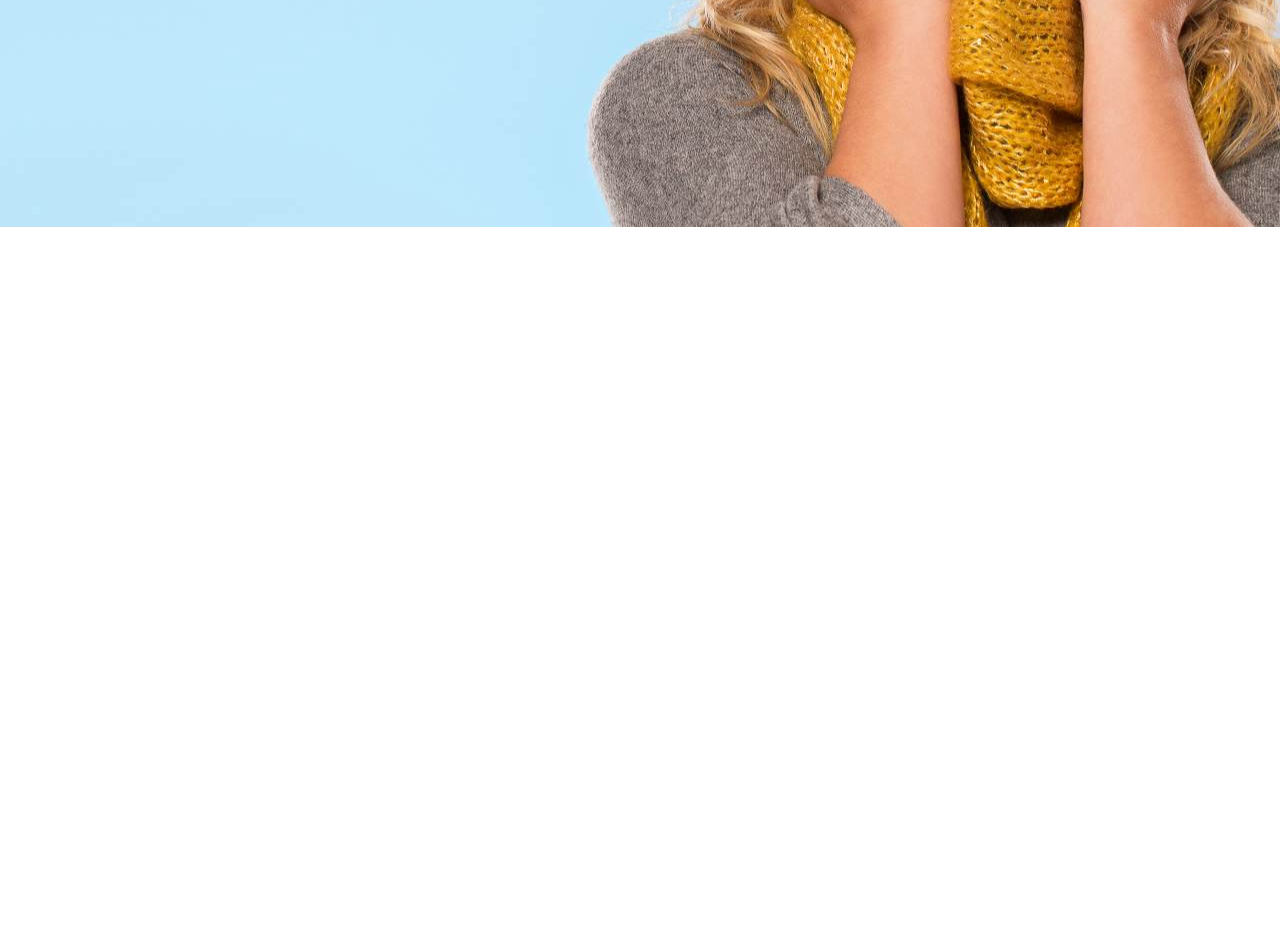
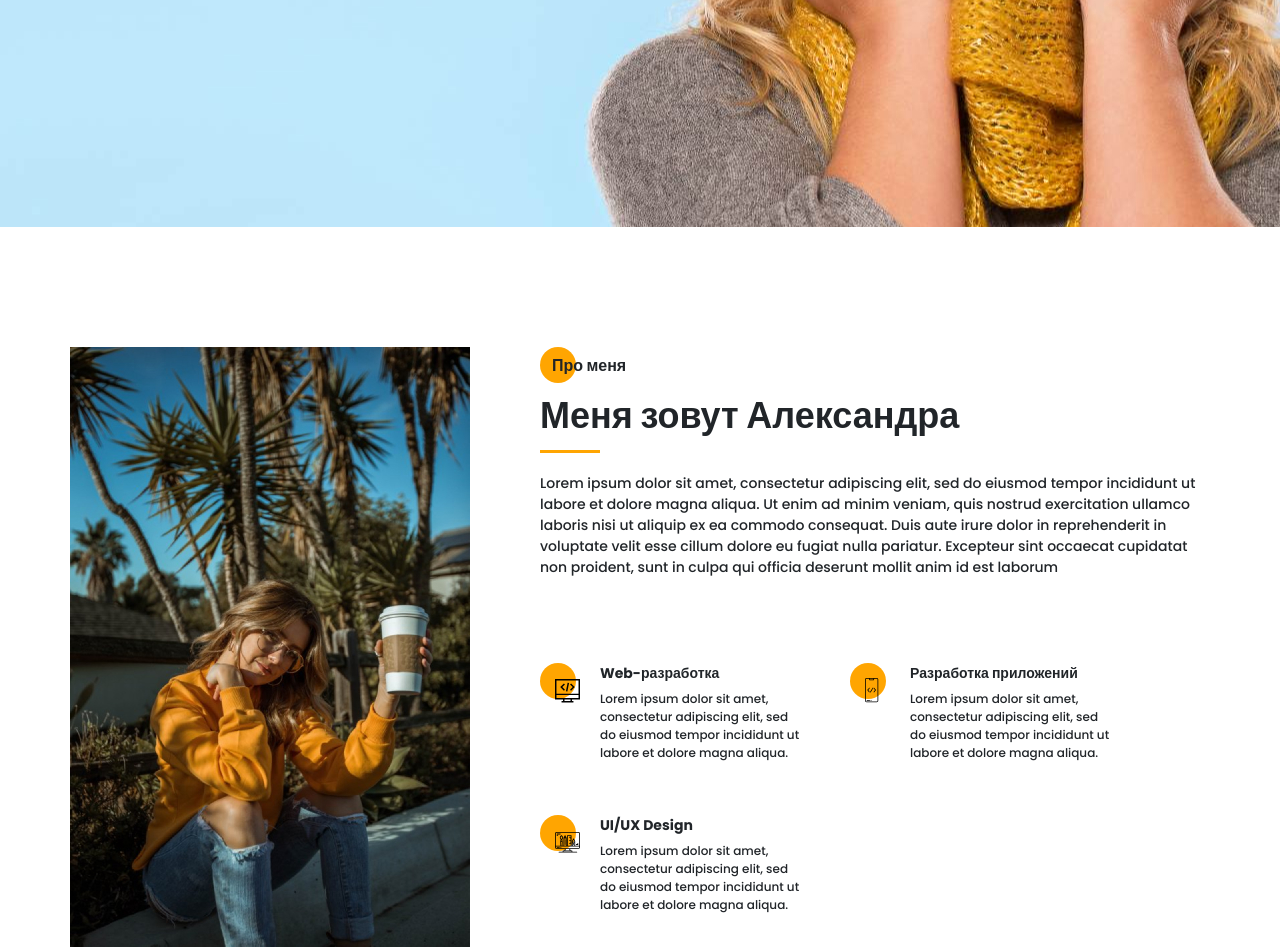
Before and after one commit to gitMike23/Portfolio_project, a plain HTML site: page src/index.html in a window 1280 px wide. Shown: the part 573-1520 px from the top of the page. Before the commit the page ends 800 px from the top, so only its background shows below. Drawn offline with nearby package versions, Linux system fonts and the light colour scheme; files that its build step writes are made by us from their sources; files whose address does not match are found by name.

Commit message:
second section developed

```diff
--- a/dist/js/script.js
+++ b/dist/js/script.js
@@ -3,6 +3,8 @@
 const hamburger = document.querySelector('.hamburger');
 const menu = document.querySelector('.menu');
 const menuClose = document.querySelector('.menu__close');
+
+
 
 hamburger.addEventListener('click', () => {
     menu.classList.add('active');
--- a/src/index.html
+++ b/src/index.html
@@ -49,7 +49,7 @@
             <a href="#" class="sidepanel__link"><img src="icons/social/facebook.svg" alt="Facebook"></a>
             <a href="#" class="sidepanel__link"><img src="icons/social/instagram.svg" alt="instagram"></a>
             <a href="#" class="sidepanel__link"><img src="icons/social/github.svg" alt="github"></a>
-            <div class="sidepanel__devider"></div>
+            <div class="sidepanel__divider"></div>
             <div class="sidepanel__text"><span>Социальные сети</span></div>
         </div>
 
@@ -113,6 +113,69 @@
             </div>
         </div>
     </section>
+    <section class="about">
+        <div class="container">
+            <div class="about__wrapper">
+                <div class="about__photo">
+                    <img src="img/main_photo.jpg" alt="main_photo" >
+                </div>
+
+               <div class="about__descr">
+                    <h2 class="title title_fz16 about__title">Про меня</h2>
+                    <div class="title title_fz36 about__subtitle">Меня зовут Александра</div>
+                    <div class="about__divider divider"></div>
+                    <p class="about__text">Lorem ipsum dolor sit amet, consectetur adipiscing elit, sed do eiusmod tempor incididunt ut labore et dolore magna aliqua. Ut enim ad minim veniam, quis nostrud exercitation ullamco laboris nisi ut aliquip ex ea commodo consequat. Duis aute irure dolor in reprehenderit in voluptate velit esse cillum dolore eu fugiat nulla pariatur. Excepteur sint occaecat cupidatat non proident, sunt in culpa qui officia deserunt mollit anim id est laborum</p>
+               </div>
+               <div class="about__skills">
+                <div class="about__skills-item">
+                    <div class='about__skills-circle'>
+                        <img src="icons/about_me/web_development.svg" alt="web_development">
+                    </div>
+                    <div>
+                        <div class="title title_fz14">
+                            Web-разработка
+                        </div>
+                        <div class="about__skills-text">
+                            Lorem ipsum dolor sit amet, consectetur adipiscing elit, sed do eiusmod tempor incididunt ut labore et dolore magna aliqua.
+                        </div>
+                    </div>
+
+                </div>
+
+                <div class="about__skills-item">
+                    <div class='about__skills-circle'>
+                        <img src="icons/about_me/mobile_dev.svg" alt="mobile_development">
+                    </div>
+                    <div>
+                        <div class="title title_fz14">
+                            Разработка приложений
+                        </div>
+                        <div class="about__skills-text">
+                            Lorem ipsum dolor sit amet, consectetur adipiscing elit, sed do eiusmod tempor incididunt ut labore et dolore magna aliqua.
+                        </div>
+                    </div>
+
+                </div>
+
+                <div class="about__skills-item">
+                    <div class='about__skills-circle'>
+                        <img src="icons/about_me/design.svg" alt="web_design">
+                    </div>
+                    <div>
+                        <div class="title title_fz14">
+                            UI/UX Design
+                        </div>
+                        <div class="about__skills-text">
+                            Lorem ipsum dolor sit amet, consectetur adipiscing elit, sed do eiusmod tempor incididunt ut labore et dolore magna aliqua.
+                        </div>
+                    </div>
+
+                </div>
+
+               </div>
+            </div>
+        </div>
+    </section>
     <script src="js/script.js"></script>
 </body>
 </html>
--- a/src/js/script.js
+++ b/src/js/script.js
@@ -3,6 +3,8 @@
 const hamburger = document.querySelector('.hamburger');
 const menu = document.querySelector('.menu');
 const menuClose = document.querySelector('.menu__close');
+
+
 
 hamburger.addEventListener('click', () => {
     menu.classList.add('active');
--- /dev/null
+++ b/src/sass/blocks/_about.scss
@@ -0,0 +1,62 @@
+.about {
+    padding-top: 120px;
+    &__wrapper {
+        display: grid;
+        grid-template-columns: 400px 670px;
+        grid-template-rows: minmax(245px, auto) minmax(255px, auto);
+        grid-auto-rows: minmax(245px, auto);
+        column-gap: 70px;
+        row-gap: 40px;
+    }
+    &__photo {
+        grid-row: 1/3;
+        img {
+            width: 100%;
+        }
+    }
+    &__title {
+        position: relative;
+        padding-left: 12px;
+        padding-top: 1px;
+        @include before_circle;
+    }
+    &__descr{
+        padding-top: 6px;
+        .divider {
+            margin-top: 4px;
+        }
+    }
+    &__text {
+        margin-top: 20px;
+        font-style: normal;
+        font-size: 14px;
+        line-height: 21px;
+    }
+    &__skills {
+        display: grid;
+        grid-template: repeat(2, minmax(115px, auto)) / repeat(2, 260px);
+        grid-auto-rows: 1fr;
+        column-gap: 50px;
+        row-gap: 20px;
+        &-item {
+            position: relative;
+            display: grid;
+            grid-template-columns: 40px 200px;
+            column-gap: 20px;
+        }
+        &-circle {
+            position: relative;
+            padding: 15px 0 0 15px;
+            @include before_circle;
+            &:before {
+                top: 0px;
+            }
+        }
+        &-text {
+            margin-top: 6px;
+            font-size: 12px;
+            line-height: 18px;
+        }
+    }
+
+}
--- a/src/sass/blocks/_sidepanel.scss
+++ b/src/sass/blocks/_sidepanel.scss
@@ -9,7 +9,7 @@
     z-index: 3;
     align-items: center;
 
-    &__devider {
+    &__divider {
         height: 70px;
         width: 2px;
         background-color: #000000;
--- a/src/sass/blocks/_title.scss
+++ b/src/sass/blocks/_title.scss
@@ -2,7 +2,8 @@
     font-weight: bold;
     font-size: 36px;
     line-height: 60px;
-    &__fz14 {
+
+    &_fz14 {
         font-size: 14px;
         line-height: 21px;
     }
@@ -12,6 +13,8 @@
     }
     &_fz48 {
         font-size: 48px;
-
+    }
+    &_fz36 {
+        font-size: 36px;
     }
 }
--- a/src/sass/style.scss
+++ b/src/sass/style.scss
@@ -15,8 +15,16 @@
     margin: 0 auto;
 }
 
+.divider {
+    width: 60px;
+    height: 3px;
+    background-color: $main-color;
+    margin-top: 25px;
+}
+
 @import 'blocks/promo';
 @import 'blocks/title';
 @import 'blocks/button';
 @import 'blocks/sidepanel';
 @import 'blocks/menu';
+@import 'blocks/about';
```
Also changed, not shown: dist/index.html (+1 -1 lines), dist/css/style.min.css.
